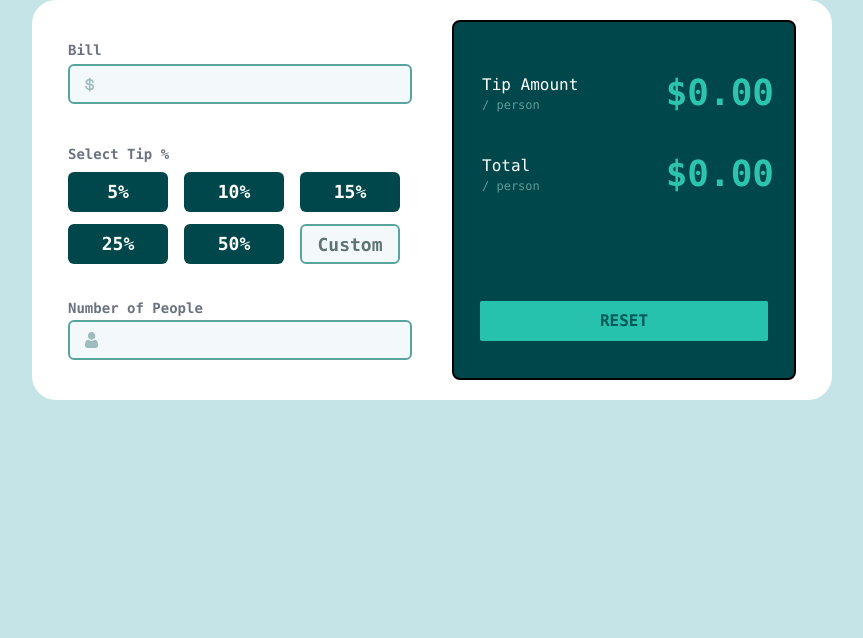
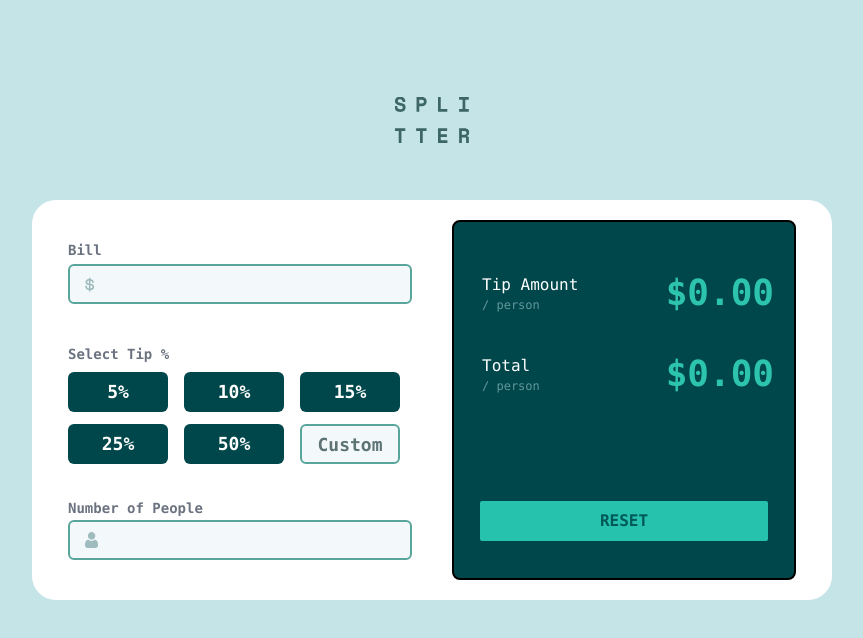
Before and after one commit to IsaacATetteh/tip-calculator, a Next.js app: page / in a window 1280 px wide. Shown: the top 638 px of the page, without its empty margins (208-1071 px from the left). Built offline with nearby package versions, Linux system fonts and the light colour scheme.

Commit message:
Logo added

```diff
--- a/src/app/globals.css
+++ b/src/app/globals.css
@@ -15,3 +15,9 @@ input::placeholder {
   font-weight: bold;
   color: #5D7474;
 }
+
+.absolute {
+  left: 50%;
+  transform: translate(-50%, -50%);
+  top: 15%;
+}
--- a/src/app/page.jsx
+++ b/src/app/page.jsx
@@ -51,10 +51,12 @@ export default function Home() {
   }
 
   return (
-    <div>
     <div className="w-full h-full flex justify-center items-center bg-[#C5E4E7] font-mono">
       <div className="w-[800px] h-[400px] bg-[#ffffff] rounded-3xl flex justify-center items-center gap-10">
         <div className="w-[43%] h-[90%]">
+          <div className="absolute">
+            <Image src="/logo.svg" alt="Splitter" width={75} height={75} />
+          </div>
           <label htmlFor="">
             <p className="font-semibold text-gray-500 text-sm mt-5 mb-1">
               Bill
@@ -161,6 +163,5 @@ export default function Home() {
         </div>
       </div>
     </div>
-    </div>
   );
 }
```
Lines whose indentation alone changed are shown as unchanged.
